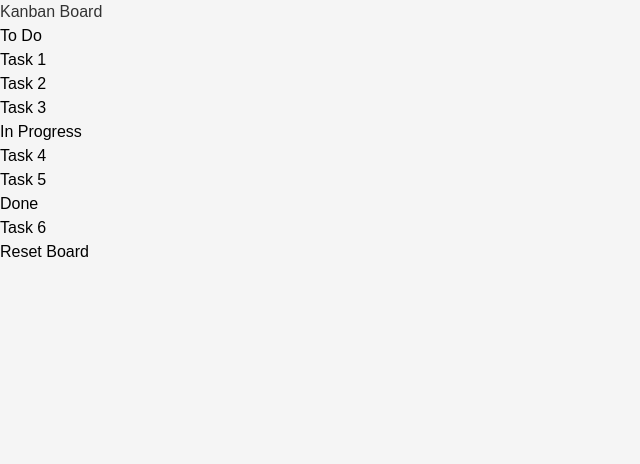
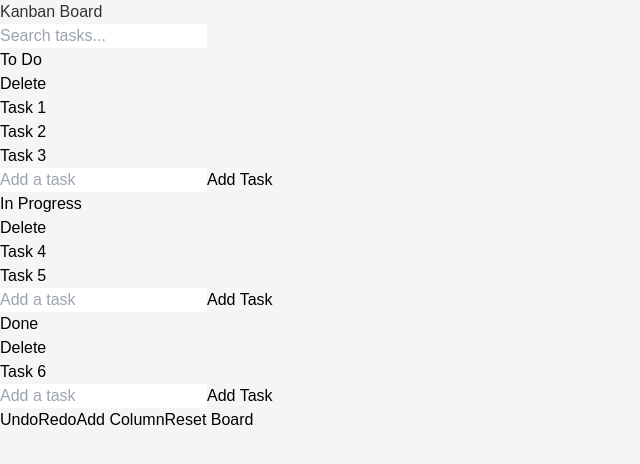
Before and after one commit to xitizupreti/VritTechnologies, a Next.js app in the folder kanban-board/: page /kanban in a window 1280 px wide. Shown: the top 464 px of the page, without its empty margins (0-640 px from the left). Built offline with nearby package versions, Linux system fonts and the light colour scheme.

Commit message:
Enhance Kanban board functionality: add task management features, column editing, and undo/redo capabilities; improve card dragging visuals.

```diff
--- a/kanban-board/src/app/kanban/components/Card.tsx
+++ b/kanban-board/src/app/kanban/components/Card.tsx
@@ -10,6 +10,8 @@ const Card: React.FC<CardProps> = ({ id }) => {
   const { attributes, listeners, setNodeRef, transform, transition } =
     useSortable({ id });
 
+  const isDragging = transform !== null;
+
   return (
     <div
       ref={setNodeRef}
@@ -19,7 +21,9 @@ const Card: React.FC<CardProps> = ({ id }) => {
       }}
       {...attributes}
       {...listeners}
-      className="p-4 bg-white border border-gray-200 rounded-md shadow-sm mb-2 cursor-pointer"
+      className={`p-4 bg-white border ${
+        isDragging ? "opacity-50 border-dashed" : "border-solid"
+      } rounded-md shadow-sm mb-2 cursor-pointer`}
     >
       {id}
     </div>
--- a/kanban-board/src/app/kanban/components/Column.tsx
+++ b/kanban-board/src/app/kanban/components/Column.tsx
@@ -1,4 +1,4 @@
-import React from "react";
+import React, { useState } from "react";
 import { useDroppable } from "@dnd-kit/core";
 import {
   SortableContext,
@@ -12,17 +12,53 @@ type ColumnProps = {
     title: string;
     tasks: string[];
   };
+  deleteColumn: (columnId: string) => void;
+  renameColumn: (columnId: string, newTitle: string) => void;
+  addTaskToColumn: (columnId: string, task: string) => void;
 };
 
-const Column: React.FC<ColumnProps> = ({ column }) => {
+const Column: React.FC<ColumnProps> = ({
+  column,
+  deleteColumn,
+  renameColumn,
+  addTaskToColumn,
+}) => {
   const { setNodeRef } = useDroppable({ id: column.id });
+  const [isEditing, setIsEditing] = useState(false);
+  const [newTask, setNewTask] = useState("");
 
   return (
     <div
       ref={setNodeRef}
       className="border border-gray-300 p-4 w-72 bg-gray-50 rounded-md shadow-sm"
     >
-      <h3 className="font-bold text-lg mb-2">{column.title}</h3>
+      <div className="flex justify-between items-center mb-2">
+        {isEditing ? (
+          <input
+            type="text"
+            defaultValue={column.title}
+            onBlur={(e) => {
+              renameColumn(column.id, e.target.value);
+              setIsEditing(false);
+            }}
+            autoFocus
+            className="border border-gray-300 rounded w-full p-1"
+          />
+        ) : (
+          <h3
+            className="font-bold text-lg cursor-pointer"
+            onClick={() => setIsEditing(true)}
+          >
+            {column.title}
+          </h3>
+        )}
+        <button
+          onClick={() => deleteColumn(column.id)}
+          className="text-red-500 text-sm hover:underline"
+        >
+          Delete
+        </button>
+      </div>
       <SortableContext
         items={column.tasks}
         strategy={verticalListSortingStrategy}
@@ -31,6 +67,26 @@ const Column: React.FC<ColumnProps> = ({ column }) => {
           <Card key={task} id={task} />
         ))}
       </SortableContext>
+      <div className="mt-4">
+        <input
+          type="text"
+          value={newTask}
+          placeholder="Add a task"
+          onChange={(e) => setNewTask(e.target.value)}
+          className="w-full p-2 border rounded mb-2"
+        />
+        <button
+          onClick={() => {
+            if (newTask.trim()) {
+              addTaskToColumn(column.id, newTask);
+              setNewTask("");
+            }
+          }}
+          className="px-4 py-2 bg-blue-500 text-white rounded-lg text-sm font-medium hover:bg-blue-600 w-full"
+        >
+          Add Task
+        </button>
+      </div>
     </div>
   );
 };
--- a/kanban-board/src/app/kanban/components/KanbanBoard.tsx
+++ b/kanban-board/src/app/kanban/components/KanbanBoard.tsx
@@ -24,6 +24,11 @@ const INITIAL_COLUMNS = [
 export default function KanbanBoard() {
   const [columns, setColumns] = useState(INITIAL_COLUMNS);
   const [activeId, setActiveId] = useState<string | null>(null);
+  const [searchTerm, setSearchTerm] = useState<string>("");
+  const [history, setHistory] = useState<{ columns: typeof INITIAL_COLUMNS }[]>(
+    []
+  );
+  const [redoStack, setRedoStack] = useState<(typeof INITIAL_COLUMNS)[]>([]);
 
   // Load columns from localStorage on mount
   useEffect(() => {
@@ -37,6 +42,12 @@ export default function KanbanBoard() {
   useEffect(() => {
     localStorage.setItem("kanbanColumns", JSON.stringify(columns));
   }, [columns]);
+
+  const saveHistory = (newColumns: typeof INITIAL_COLUMNS) => {
+    setHistory((prev) => [...prev, { columns }]);
+    setRedoStack([]); // Clear redo stack after new change
+    setColumns(newColumns);
+  };
 
   const handleDragStart = ({ active }: DragStartEvent) => {
     setActiveId(active.id as string);
@@ -56,12 +67,11 @@ export default function KanbanBoard() {
 
     if (fromColumn && toColumn) {
       if (fromColumn === toColumn) {
-        // Reorder within the same column
         const oldIndex = fromColumn.tasks.indexOf(active.id as string);
         const newIndex = fromColumn.tasks.indexOf(over.id as string);
 
-        setColumns((prev) =>
-          prev.map((col) =>
+        saveHistory(
+          columns.map((col) =>
             col.id === fromColumn.id
               ? {
                   ...col,
@@ -71,9 +81,8 @@ export default function KanbanBoard() {
           )
         );
       } else {
-        // Move between columns
-        setColumns((prev) =>
-          prev.map((col) =>
+        saveHistory(
+          columns.map((col) =>
             col.id === fromColumn.id
               ? {
                   ...col,
@@ -90,13 +99,76 @@ export default function KanbanBoard() {
     }
   };
 
+  const addColumn = () => {
+    const newColumn = {
+      id: `column-${Date.now()}`,
+      title: `New Column`,
+      tasks: [],
+    };
+    saveHistory([...columns, newColumn]);
+  };
+
+  const deleteColumn = (columnId: string) => {
+    saveHistory(columns.filter((col) => col.id !== columnId));
+  };
+
+  const renameColumn = (columnId: string, newTitle: string) => {
+    saveHistory(
+      columns.map((col) =>
+        col.id === columnId ? { ...col, title: newTitle } : col
+      )
+    );
+  };
+
+  const addTaskToColumn = (columnId: string, task: string) => {
+    saveHistory(
+      columns.map((col) =>
+        col.id === columnId ? { ...col, tasks: [...col.tasks, task] } : col
+      )
+    );
+  };
+
   const resetBoard = () => {
     localStorage.removeItem("kanbanColumns");
-    setColumns(INITIAL_COLUMNS);
+    saveHistory(INITIAL_COLUMNS);
   };
+
+  const undo = () => {
+    if (history.length > 0) {
+      const lastState = history[history.length - 1];
+      setHistory((prev) => prev.slice(0, -1));
+      setRedoStack((prev) => [columns, ...prev]);
+      setColumns(lastState.columns);
+    }
+  };
+
+  const redo = () => {
+    if (redoStack.length > 0) {
+      const nextState = redoStack[0];
+      setRedoStack((prev) => prev.slice(1));
+      saveHistory(nextState);
+    }
+  };
+
+  const filteredColumns = columns.map((col) => ({
+    ...col,
+    tasks: col.tasks.filter((task) =>
+      task.toLowerCase().includes(searchTerm.toLowerCase())
+    ),
+  }));
 
   return (
     <div>
+      <div className="mb-4">
+        <input
+          type="text"
+          placeholder="Search tasks..."
+          value={searchTerm}
+          onChange={(e) => setSearchTerm(e.target.value)}
+          className="p-2 border rounded w-full"
+        />
+      </div>
+
       <DndContext
         collisionDetection={closestCenter}
         onDragStart={handleDragStart}
@@ -107,8 +179,14 @@ export default function KanbanBoard() {
           strategy={horizontalListSortingStrategy}
         >
           <div className="flex gap-4 p-4">
-            {columns.map((column) => (
-              <Column key={column.id} column={column} />
+            {filteredColumns.map((column) => (
+              <Column
+                key={column.id}
+                column={column}
+                deleteColumn={deleteColumn}
+                renameColumn={renameColumn}
+                addTaskToColumn={addTaskToColumn}
+              />
             ))}
           </div>
         </SortableContext>
@@ -124,8 +202,28 @@ export default function KanbanBoard() {
 
       <div className="mt-8 text-center">
         <button
+          onClick={undo}
+          disabled={history.length === 0}
+          className="px-4 py-2 bg-blue-500 text-white rounded-lg text-sm font-medium hover:bg-blue-600 mr-2"
+        >
+          Undo
+        </button>
+        <button
+          onClick={redo}
+          disabled={redoStack.length === 0}
+          className="px-4 py-2 bg-blue-500 text-white rounded-lg text-sm font-medium hover:bg-blue-600 mr-2"
+        >
+          Redo
+        </button>
+        <button
+          onClick={addColumn}
+          className="px-4 py-2 bg-green-500 text-white rounded-lg text-sm font-medium hover:bg-green-600 mr-2"
+        >
+          Add Column
+        </button>
+        <button
           onClick={resetBoard}
-          className="px-8 py-4 bg-red-500 text-white rounded-lg text-lg font-medium hover:bg-red-600 focus:outline-none focus:ring-2 focus:ring-red-300"
+          className="px-4 py-2 bg-red-500 text-white rounded-lg text-sm font-medium hover:bg-red-600"
         >
           Reset Board
         </button>
```
